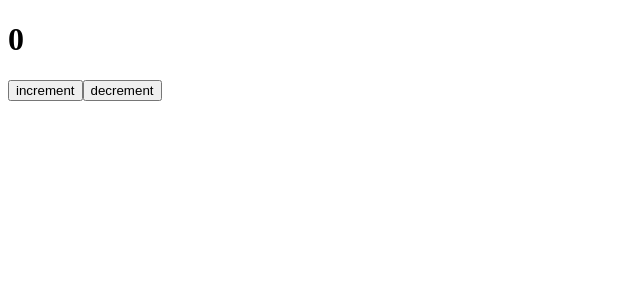
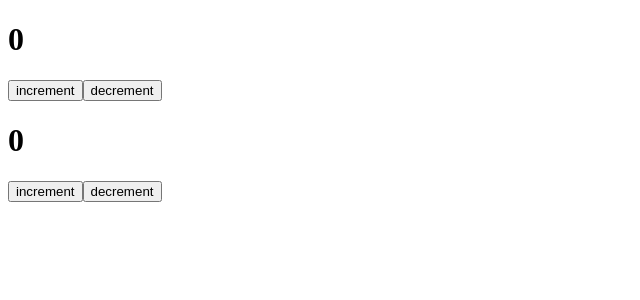
Before and after one commit to pevacik/MentorSteps, a React (Vite) app: page / in a window 1280 px wide. Shown: the top 300 px of the page, without its empty margins (0-640 px from the left). Built offline with nearby package versions, Linux system fonts and the light colour scheme.

Commit message:
Классовый подход

```diff
--- a/src/App.jsx
+++ b/src/App.jsx
@@ -1,21 +1,19 @@
-import React, { useState } from "react"
-import Counter from "./components/counter"
+import React, { useState } from 'react'
+import Counter from './components/counter'
+import ClassCounter from './components/ClassCounter'
 
 function App() {
-
-
   const [value, setValue] = useState('текст в инпуте')
 
-
-
-function changeInput (){
-senValue()
-
-}
+  function changeInput() {
+    senValue()
+  }
 
   return (
     <div>
-      <Counter/>
+      <Counter />
+      <ClassCounter />
+
     </div>
   )
 }
--- /dev/null
+++ b/src/components/ClassCounter.jsx
@@ -0,0 +1,31 @@
+import React, { Component } from 'react'
+
+export default class ClassCounter extends Component {
+  constructor(props) {
+    super(props);
+    this.state = {
+      count: 0,
+    }
+    this.increment = this.increment.bind(this)
+    this.decrement = this.decrement.bind(this)
+  }
+
+  increment() {
+    this.setState({ count: this.state.count + 1 })
+  }
+
+  decrement() {
+    this.setState({ count: this.state.count - 1 })
+  }
+
+  render() {
+    return (
+      <div>
+        <h1>{this.state.count}</h1>
+        <button onClick={this.increment}>increment</button>
+
+        <button onClick={this.decrement}>decrement</button>
+      </div>
+    )
+  }
+}
```
Also changed, not shown: 1 other file (tests, documents, lock files or other folders).
